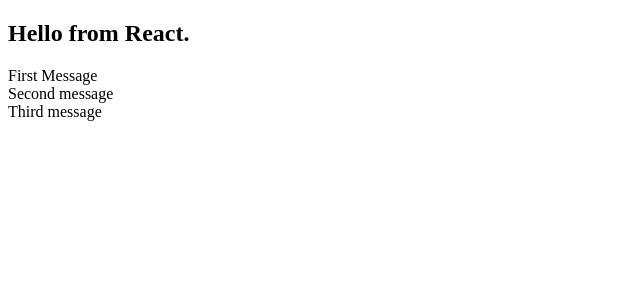
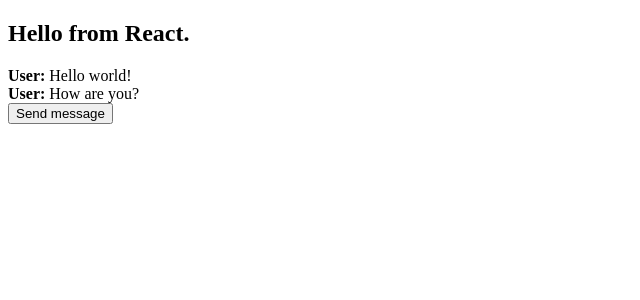
Before and after one commit to audetv/reactjs-basic-course, a React app: page / in a window 1280 px wide. Shown: the top 300 px of the page, without its empty margins (0-640 px from the left). Built offline with nearby package versions, Linux system fonts and the light colour scheme.

Commit message:
Added hw

```diff
--- /dev/null
+++ b/src/components/Messages/Messages.js
@@ -0,0 +1,74 @@
+import {Component} from 'react';
+import './Messages.scss'
+
+class Messages extends Component {
+    constructor(props) {
+        super(props);
+        this.state = {
+            messages: [
+                {
+                    text: 'Hello world!',
+                    author: 'User',
+                },
+                {
+                    text: 'How are you?',
+                    author: 'User',
+                }
+            ],
+        }
+    }
+
+    getLastMessage() {
+        return this.state.messages.slice(-1)[0];
+    };
+
+    addMessage() {
+        this.setState({messages: [...this.state.messages, {text: 'Whassap?', author: 'User'}]});
+    };
+
+    getRandomAnswer() {
+        const answers = [
+            'I am fine, and what\'s about you?',
+            'I am just the Robot.',
+            'My name is Robot.',
+            'I am smart Robot 2.0.'
+        ];
+        return {text: answers[Math.floor(Math.random() * 4)], author: 'Robot'};
+    }
+
+    componentDidUpdate() {
+        if (this.getLastMessage().author === 'User') {
+            setTimeout(() => {
+                this.setState({
+                    messages: [...this.state.messages, this.getRandomAnswer()],
+                });
+            }, 1000);
+        }
+    }
+
+    render() {
+        const messages = this.state.messages;
+
+        return (
+            <>
+                <div className='messages'>
+                    {messages.map((item, index) => (
+                        <MessageItem key={index} message={item}/>
+                    ))}
+                </div>
+
+                <button onClick={this.addMessage.bind(this)}>Send message</button>
+            </>
+        );
+    }
+}
+
+const MessageItem = (props) => {
+    const {text, author} = props.message;
+    return <div className='message-item'>
+        <span>{author}:&nbsp;</span>
+        {text}
+    </div>;
+};
+
+export {Messages};
--- a/src/components/Messages/Messages.jsx
+++ /dev/null
@@ -1,16 +0,0 @@
-const Messages = (props) => {
-    const {messages = []} = props;
-    return (
-        <div className="messages">
-            {messages.map((item, index) => (
-                <Message key={index} text={item} />
-            ))}
-        </div>
-    );
-};
-
-const Message = (props) => {
-    return <div className="my-class">{props.text}</div>;
-};
-
-export {Messages}
--- a/src/index.js
+++ b/src/index.js
@@ -3,4 +3,7 @@
 
 import {App} from './components/App';
 
-ReactDOM.render(React.createElement(App), document.querySelector('#root'));
+ReactDOM.render(
+    <App/>,
+    document.getElementById('root')
+);
```
